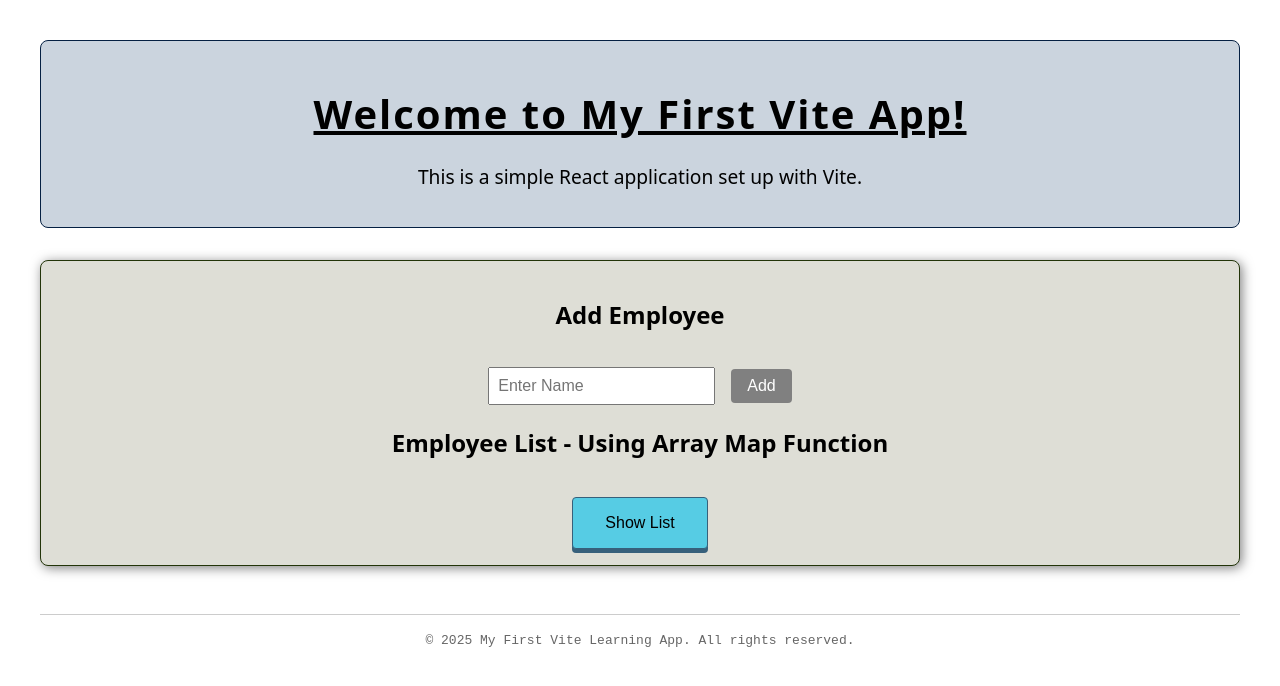
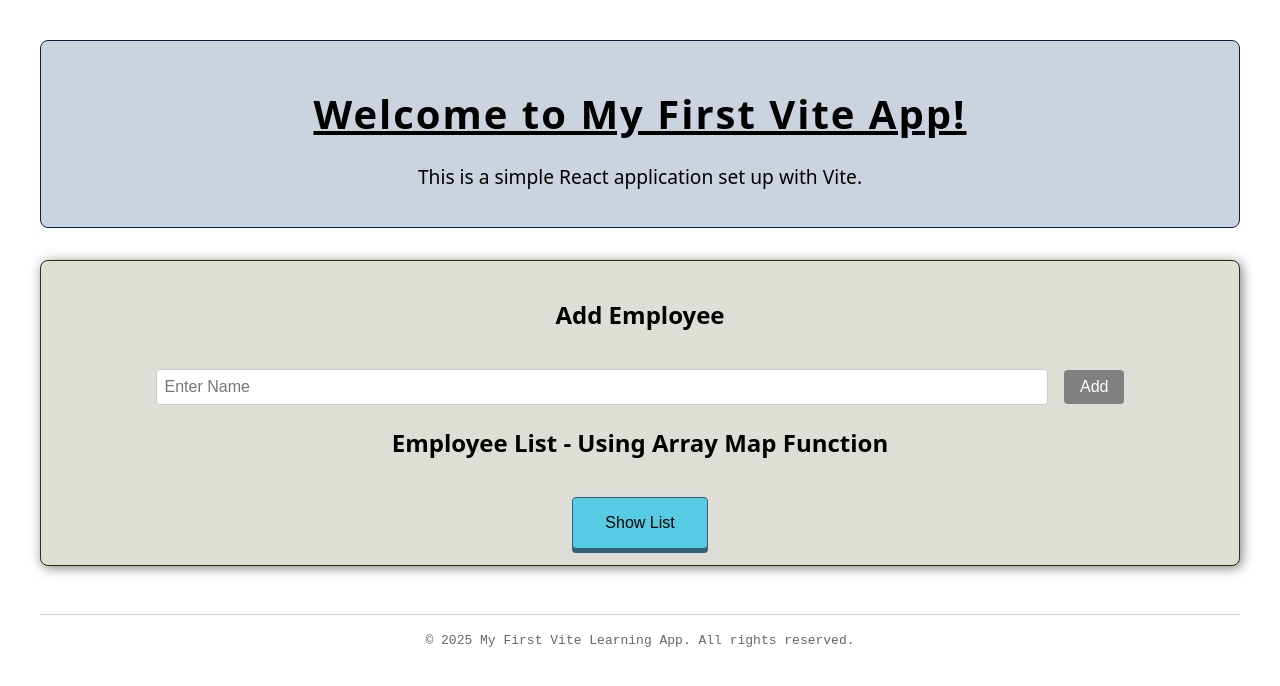
Before and after one commit to keshvi-kapadia/react-learning, a React (Vite) app: page / in a window 1280 px wide. Shown: the top 686 px of the page. Built offline with nearby package versions, Linux system fonts and the light colour scheme.

Commit message:
use of useEffect Hook Employee List stored in LocalStorage store data between page refreshes

```diff
--- a/src/App.css
+++ b/src/App.css
@@ -131,15 +131,18 @@
   transform: translateY(2px);
 }
 
-#addEmpib
-{
-  padding: 0.5em;
-  font-size: medium;
+#addEmpib {
+  margin-top: 1rem;
+  padding: 0.5rem;
+  font-size: 1rem;
+  border: 1px solid #ccc;
+  border-radius: 4px;
+  width: 75%;
 }
 
 #addBtn
 {
-    margin-top: 1rem;
+  margin-top: 1rem;
   margin-left: 1rem;
   padding: 0.5rem 1rem;
   font-size: 1rem;
@@ -149,6 +152,7 @@
   border: none;
   border-radius: 4px;
   box-shadow: 0 4px #0e2b2e;
+
 }
 
 #addBtn:active
--- a/src/App.jsx
+++ b/src/App.jsx
@@ -2,13 +2,23 @@
 import Intro from "./Intro.jsx";
 import Footer from "./Footer.jsx";
 import Employee from "./Emplyee.jsx";
-import { useState } from "react";
+import { useState,useEffect } from "react";
 
 function App() {
-  const [Employees, setEmployees] = useState(["Keshvi", "Khushi"]);
+  const [Employees, setEmployees] = useState(()=>
+  {
+    const savedEmployees = localStorage.getItem("employeesData");
+    return savedEmployees ? JSON.parse(savedEmployees) : ["Keshvi","Khushi"];
+  });
   // let Employees=["Keshvi","Khushi","Shruti","Harshita","Jiya"];
   const [showList, setshowList] = useState(false);
   const [empVal, setempVal] = useState("");
+
+  useEffect(()=>
+    {
+      console.log("Employees List Updated:",Employees);
+      localStorage.setItem("employeesData",JSON.stringify(Employees));
+    }, [Employees]);
 
   function addEmp() {
     setEmployees(() => [...Employees, empVal]);
```
Also changed, not shown: 1 other file (tests, documents, lock files or other folders).
